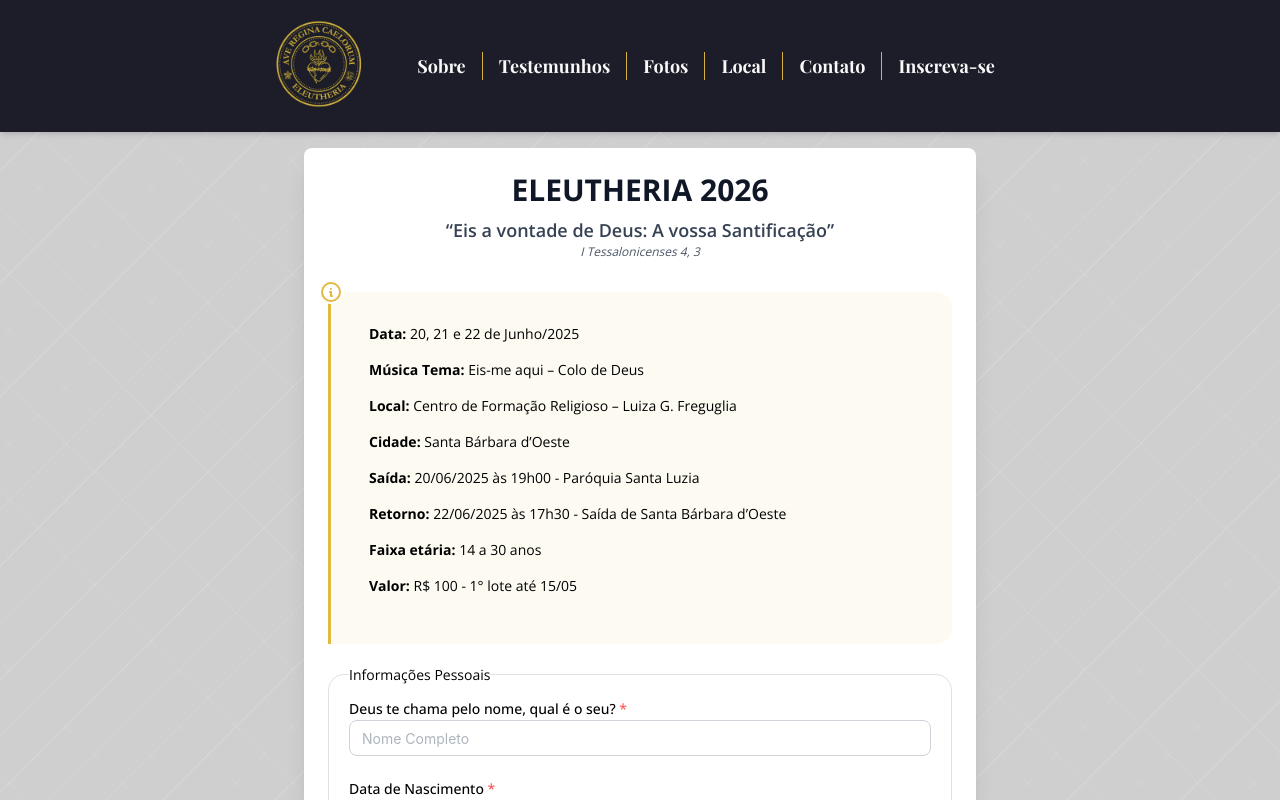
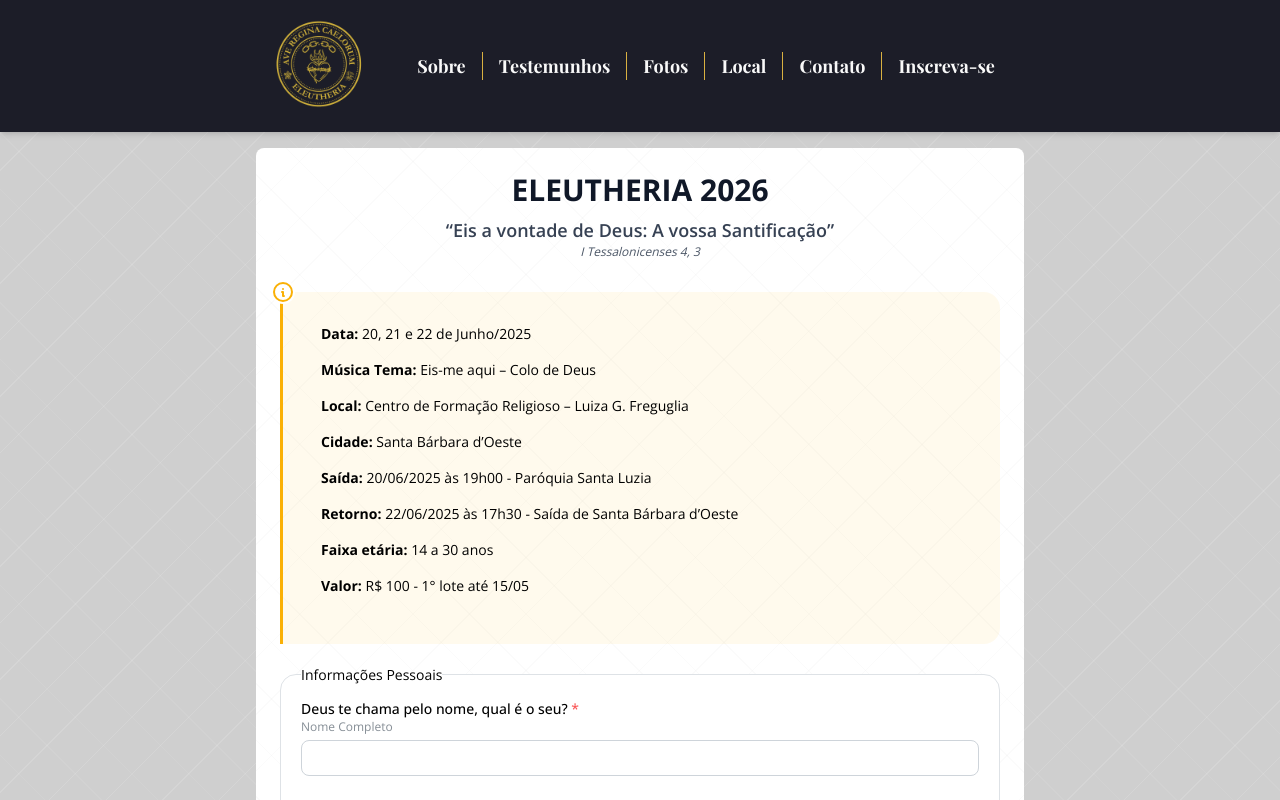
Before and after one commit to renatorebechiraposo/eleutheria, a Next.js app: page /inscrevase in a window 1280 px wide. Shown: the top 800 px of the page. Built offline with nearby package versions, Linux system fonts and the light colour scheme.

Commit message:
feat: atualizar estilo do formulário com layout cinza e melhorar descrições dos campos

```diff
--- a/app/inscrevase/page.tsx
+++ b/app/inscrevase/page.tsx
@@ -1,11 +1,10 @@
 "use client";
-
+import classes from "@/components/Layout.module.css";
 import {
   Blockquote,
   Button,
   Fieldset,
   Group,
-  NativeSelect,
   NumberInput,
   Radio,
   Select,
@@ -92,7 +91,7 @@ export default function Formulario() {
     <div
       className={`flex min-h-screen p-4 justify-center ${openSans.className}`}
     >
-      <div className="bg-white shadow-xl rounded-lg p-6 w-full max-w-2xl">
+      <div className={`${classes.layoutGray} rounded-lg p-6 w-full max-w-3xl`}>
         <div className="text-center mb-8">
           <h1 className="text-2xl md:text-3xl font-bold text-gray-900 mb-2">
             ELEUTHERIA 2026
@@ -103,7 +102,7 @@ export default function Formulario() {
           <p className="text-xs text-gray-600 italic">I Tessalonicenses 4, 3</p>
         </div>
         <Blockquote
-          color="rgb(225, 184, 64)"
+          color="yellow"
           icon={icon}
           iconSize={24}
           radius={"lg"}
@@ -125,7 +124,7 @@ export default function Formulario() {
               required={true}
               name="nome"
               label="Deus te chama pelo nome, qual é o seu?"
-              placeholder="Nome Completo"
+              description="Nome Completo"
               value={form.nome}
               onChange={(e) => setForm({ ...form, nome: e.target.value })}
             />
@@ -136,7 +135,7 @@ export default function Formulario() {
               name="dataNascimento"
               valueFormat="DD/MM/YYYY"
               label="Data de Nascimento"
-              placeholder="Selecione sua data de nascimento"
+              description="Informe a data de nascimento"
               value={
                 form.dataNascimento ? dayjs(form.dataNascimento).toDate() : null
               }
--- a/components/Layout.module.css
+++ b/components/Layout.module.css
@@ -8,3 +8,11 @@
     ),
     repeating-linear-gradient(45deg, #ffffff11 0 1px, transparent 1px 40px);
 }
+
+.layoutGray {
+  background-color: #ffffff;
+  background-image: repeating-linear-gradient(135deg,
+      #00000004 0 1px,
+      transparent 1px 40px),
+    repeating-linear-gradient(45deg, #00000004 0 1px, transparent 1px 40px);
+}
```
